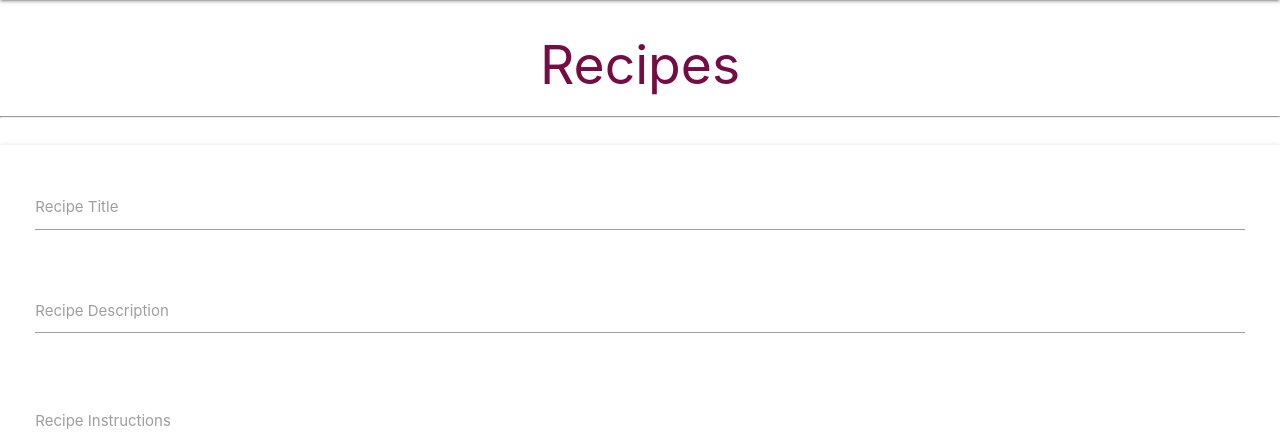
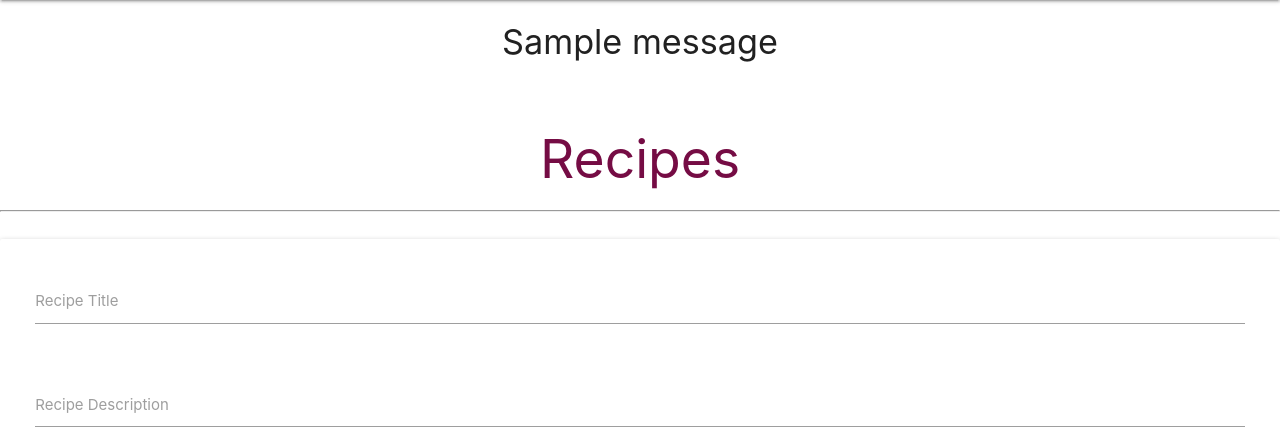
Before and after one commit to CassJBeckford/RecipeRevolution-mp3, a Flask app: page /add_recipe in a window 1280 px wide. Shown: the part 64-506 px from the top of the page. Run offline with Flask 3, Linux system fonts and the light colour scheme; tables that the repository leaves empty hold one stand-in row (values such as "Sample post"); one stand-in notice (Sample message) is shown.

Commit message:
add flash messages to base.html

```diff
--- a/cookbook/templates/base.html
+++ b/cookbook/templates/base.html
@@ -37,6 +37,20 @@
 
     </header>
 
+    <section>
+        <div class="row flashes">
+            <div class="col s6 offset-s3">
+                {% with messages = get_flashed_messages() %}
+                {% if messages %}
+                {% for message in messages %}
+                <h4 class="center-align">{{ message }}</h4>
+                {% endfor %}
+                {% endif %}
+                {% endwith %}
+            </div>
+        </div>
+    </section>
+
     <main>
         {% block content %}
         {% endblock %}
```
